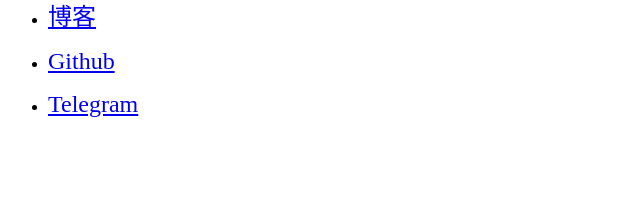
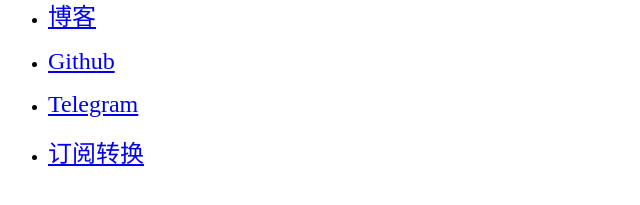
Before and after one commit to Xucheng04028/xucheng04028.github.io, a plain HTML site: page index.html in a window 1280 px wide. Shown: the part 63-268 px from the top of the page, without its empty margins (0-640 px from the left). Drawn offline with Linux system fonts and the light colour scheme.

Commit message:
Update index.html

```diff
--- a/index.html
+++ b/index.html
@@ -1,19 +1,14 @@
 <!DOCTYPE html>
 <html lang="en">
 <head>
-
     <meta charset="utf-8" />
     <base target="_blank" />
     <title>Cheng</title>
-
     <div class="page-header">
     <img src="img/Cheng.png" alt="Cheng">
-
     <div class="container">
-
         <ul class="menu">
-
-
             <p><font size="5"><li><a href="https://www.zodzone.top/blog/">博客</a></li></font></p>
             <p><font size="5"><li><a href="https://github.com/xucheng04028/">Github</a></li></font></p>
             <p><font size="5"><li><a href="https://t.me/xch04028">Telegram</a></li></font></p>
+            <p><font size="5"><li><a href="https://www.zodzone.top/sub/">订阅转换</a></li></font></p>
```
